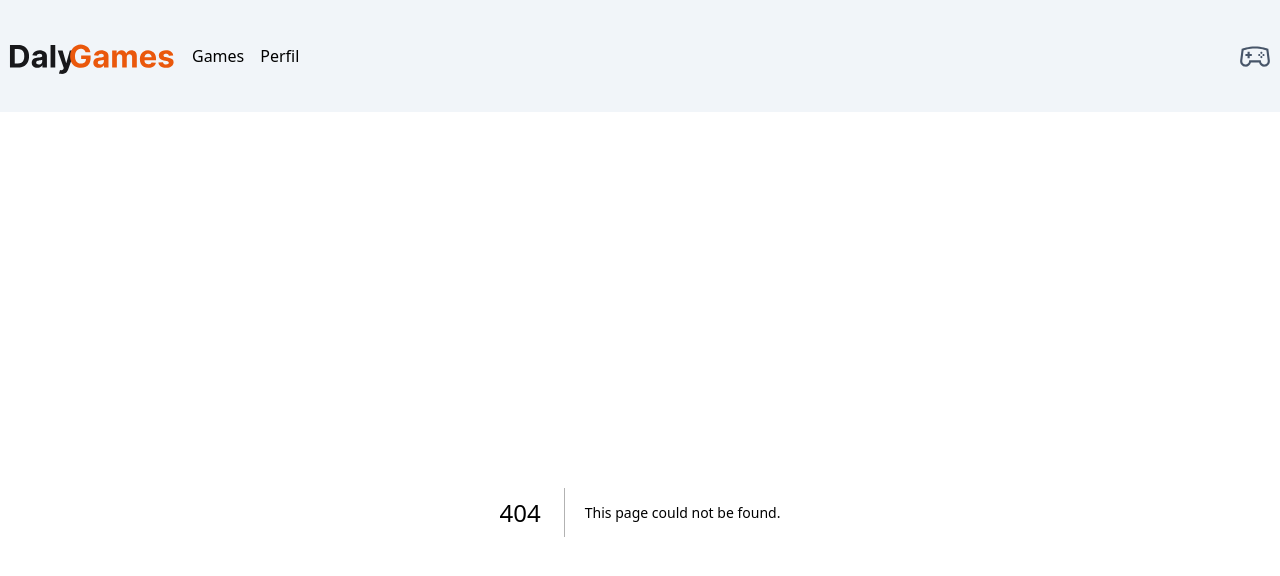
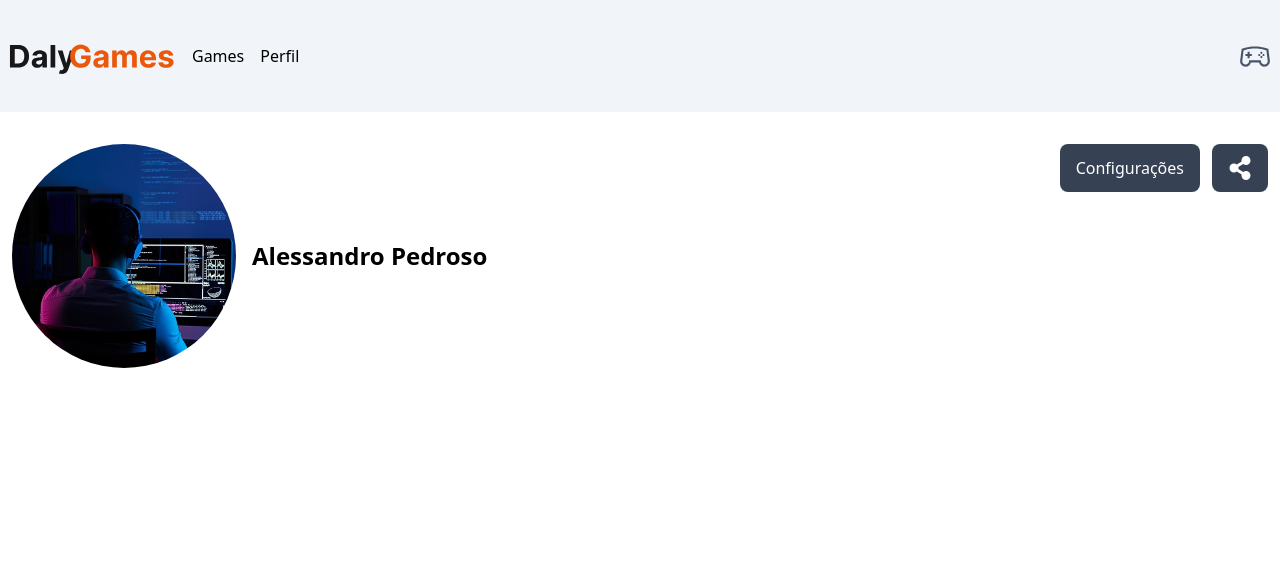
Before and after one commit to AlessandroPedroso/next-delygames, a Next.js app: page /profile in a window 1280 px wide. Before the commit this address had no page. Shown: the top 576 px of the page. Built offline with nearby package versions, Linux system fonts and the light colour scheme.

Commit message:
Criando página profile

```diff
--- a/package.json
+++ b/package.json
@@ -8,7 +8,7 @@
     "start": "next start"
   },
   "dependencies": {
-    "next": "16.0.7",
+    "next": "^16.0.10",
     "react": "19.2.0",
     "react-dom": "19.2.0",
     "react-icons": "^5.5.0"
--- a/src/app/game/[id]/page.tsx
+++ b/src/app/game/[id]/page.tsx
@@ -10,7 +10,8 @@
   params: Promise<{ id: string }>;
 }
 
-export async function generatedMetadata({
+//gera o metadadata dinâmico para cada jogo
+export async function generateMetadata({
   params,
 }: PageGameProps): Promise<Metadata> {
   const { id } = await params;
--- a/src/app/game/search/[title]/page.tsx
+++ b/src/app/game/search/[title]/page.tsx
@@ -15,7 +15,8 @@
     const decodeTitle = decodeURI(title);
 
     const res = await fetch(
-      `${process.env.NEXT_API_URL}/next-api/?api=game&title=${decodeTitle}`
+      `${process.env.NEXT_API_URL}/next-api/?api=game&title=${decodeTitle}`,
+      { cache: "no-store" }
     );
     return res.json();
   } catch (error) {
--- /dev/null
+++ b/src/app/profile/page.tsx
@@ -0,0 +1,32 @@
+import { Container } from "@/components/container";
+import Image from "next/image";
+import { FaShareAlt } from "react-icons/fa";
+
+export default function Profile() {
+  return (
+    <main className="w-full text-black">
+      <Container>
+        <section className="mt-8 mb-6 flex flex-col items-center justify-between relative gap-3 sm:flex-row">
+          <div className="w-full flex items-center gap-4 text-lg flex-col sm:flex-row justify-center sm:justify-normal">
+            <Image
+              src="/user.png"
+              width={440}
+              height={379}
+              alt="Imagem perfil do Usuário"
+              className="rounded-full w-56 h-56 object-cover"
+            />
+            <h1 className="font-bold text-2xl">Alessandro Pedroso</h1>
+          </div>
+          <div className="sm:absolute top-0 right-0 flex gap-3 items-center justify-center">
+            <button className="bg-gray-700 px-4 py-3 rounded-lg text-white">
+              Configurações
+            </button>
+            <button className="bg-gray-700 px-4 py-3 rounded-lg">
+              <FaShareAlt size={24} color="#FFF" />
+            </button>
+          </div>
+        </section>
+      </Container>
+    </main>
+  );
+}
```
Also changed, not shown: 1 other file (tests, documents, lock files or other folders).
